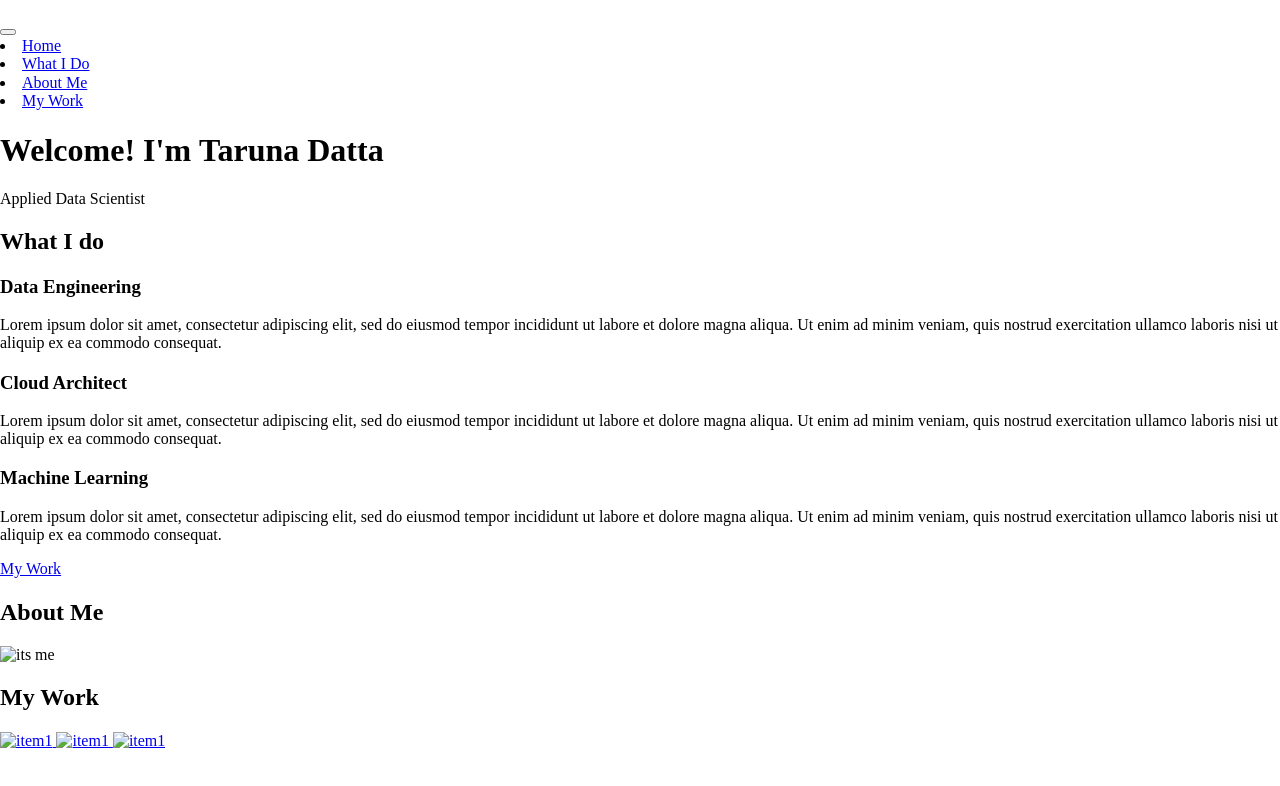
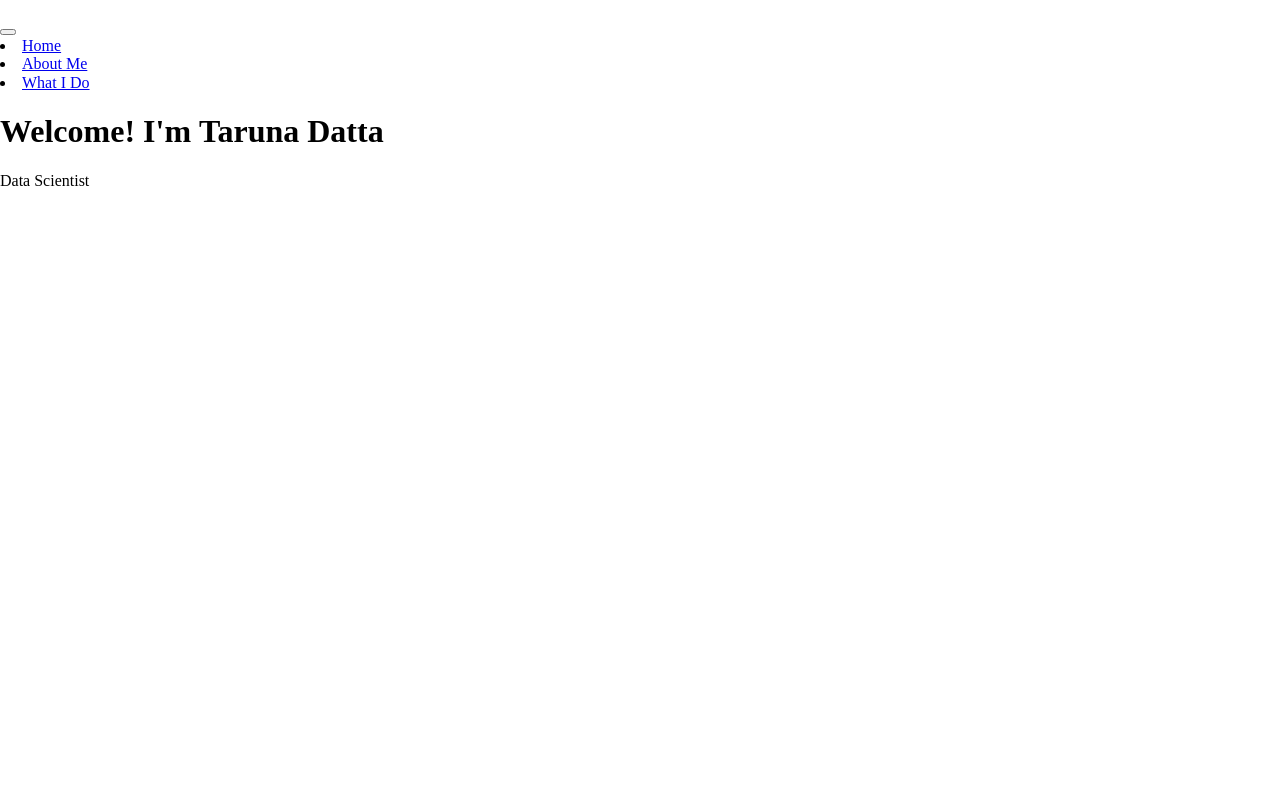
Before and after one commit to TarunaDatta/TarunaDatta.github.io, a plain HTML site: page index.html in a window 1280 px wide. Drawn offline with nearby package versions, Linux system fonts and the light colour scheme.

Commit message:
Revert "added about me, portfolio sections"
This reverts commit 9d6cae8dd11e7f09a5ec361b57bf875371752873.

```diff
--- a/index.html
+++ b/index.html
@@ -20,10 +20,8 @@ integrity="sha512-1ycn6IcaQQ40/MKBW2W4Rhis/DbILU74C1vSrLJxCq57o941Ym01SwNsOMqvEB
         <nav class="nav">
             <ui class="nav__list">
                 <li class="nav__item"><a href="#home" class="nav__link">Home</a></li>
-                <li class="nav__item"><a href="#services" class="nav__link">What I Do</a></li>
-                <li class="nav__item"><a href="#aboutme" class="nav__link">About Me</a></li>
-                <li class="nav__item"><a href="#work" class="nav__link">My Work</a></li>
-
+                <li class="nav__item"><a href="#" class="nav__link">About Me</a></li>
+                <li class="nav__item"><a href="#" class="nav__link">What I Do</a></li>
             </ui>
         </nav>
     </header>
@@ -32,70 +30,7 @@ integrity="sha512-1ycn6IcaQQ40/MKBW2W4Rhis/DbILU74C1vSrLJxCq57o941Ym01SwNsOMqvEB
         <h1 class="section__title section__title--intro">
             Welcome! I'm <strong>Taruna Datta</strong>
         </h1>
-        <p class="section__subtitle section__subtitle--intro">Applied Data Scientist</p>
-    </section>
-
-    <!-- Services -->
-    <section class="my-services" id="services">
-        <h2 class="section__title section__title--services">What I do</h2>
-        <div class="services">
-            <div class="service">
-                <h3>Data Engineering</h3>
-                <p>
-                    Lorem ipsum dolor sit amet, consectetur adipiscing elit,
-                    sed do eiusmod tempor incididunt ut labore et dolore magna aliqua.
-                    Ut enim ad minim veniam, quis nostrud exercitation ullamco laboris nisi ut aliquip
-                    ex ea commodo consequat.
-                </p>
-            </div><!-- /service -->
-            <div class="service">
-                <h3>Cloud Architect</h3>
-                <p>Lorem ipsum dolor sit amet, consectetur adipiscing elit,
-                    sed do eiusmod tempor incididunt ut labore et dolore magna aliqua.
-                    Ut enim ad minim veniam, quis nostrud exercitation ullamco laboris nisi ut aliquip
-                    ex ea commodo consequat. </p>
-            </div><!--/service-->
-            <div class="service">
-                <h3>Machine Learning</h3>
-                <p>Lorem ipsum dolor sit amet, consectetur adipiscing elit,
-                    sed do eiusmod tempor incididunt ut labore et dolore magna aliqua.
-                    Ut enim ad minim veniam, quis nostrud exercitation ullamco laboris nisi ut aliquip
-                    ex ea commodo consequat. </p>
-            </div><!-- /service -->
-        </div> <!-- /services -->
-        <a href="#work" class="btn">My Work</a>
-    </section>
-
-    <!-- About me -->
-    <section class="about-me" id="aboutme">
-        <h2 class="section__title section__title--aboutme">About Me</h2>
-        <p class="section__subtitle section__subtitle--about"></p>
-        <div class="about-me__body">
-            <p></p>
-            <p></p>
-        </div>
-        <img src="images/me.jpeg" alt="its me"
-    </section>
-
-    <!-- My work -->
-    <section class="my-work" id="work">
-        <h2 class="section__title">My Work</h2>
-        <p class="section__subtitle"></p>
-
-        <div class="portfolio">
-            <!-- portfolio item 1 -->
-            <a href="#" class="portfolio__item">
-                <img src="images/portfolio-1.jpg" alt="item1" class="portfolio__img">
-            </a>
-            <!-- portfolio item 2 -->
-            <a href="#" class="portfolio__item">
-                <img src="images/portfolio-1.jpg" alt="item1" class="portfolio__img">
-            </a>
-            <!-- portfolio item 3 -->
-            <a href="#" class="portfolio__item">
-                <img src="images/portfolio-1.jpg" alt="item1" class="portfolio__img">
-            </a>
-        </div>
+        <p class="section__subtitle section__subtitle--intro">Data Scientist</p>
     </section>
 </body>
 </html>
```
